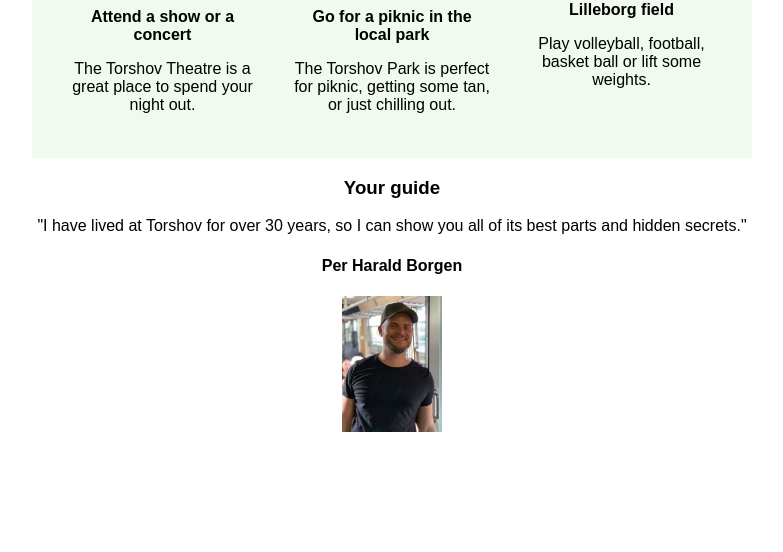
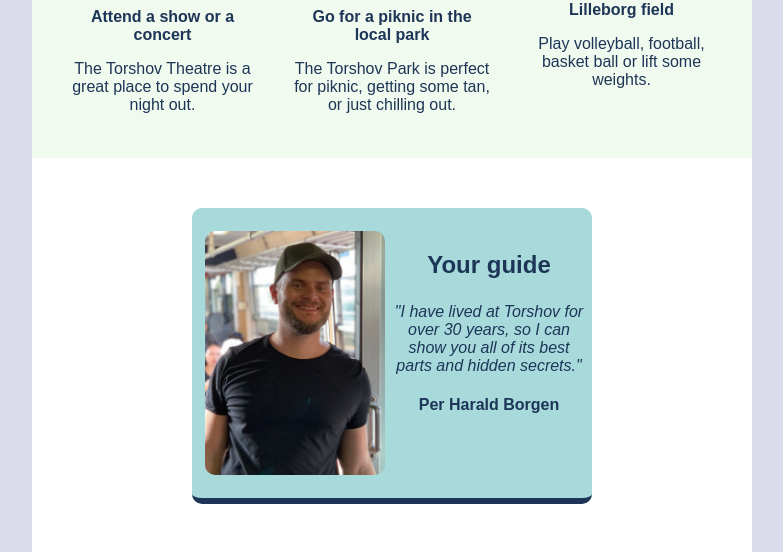
Before and after one commit to kappacodes/Hometown_Homepage, a website built with Vite: page index.html in a window 1280 px wide. Shown: the part 551-1103 px from the top of the page, without its empty margins (248-1031 px from the left). Before the commit the page ends 1068 px from the top, so only its background shows below. Built offline with nearby package versions, Linux system fonts and the light colour scheme.

Commit message:
Project Completed

```diff
--- a/index.html
+++ b/index.html
@@ -16,17 +16,17 @@
             <h3 class="section_title">Top three activities to do at Torshov</h3>
             <div id="activity_details">
                 <div class="activity">
-                    <img class="preview" src="images/theatre.jpg">
+                    <img class="preview" src="images/theatre.jpg" alt="front view of a theatre whit a red facade and white pillars">
                     <p class="caption">Attend a show or a concert</p>
                     <p class="description">The Torshov Theatre is a great place to spend your night out.</p>
                 </div>
                 <div class="activity">
-                    <img class="preview" src="images/park.jpg">
+                    <img class="preview" src="images/park.jpg" alt="view of a park with a pond ind the foreground and green trees and grass in the background">
                     <p class="caption">Go for a piknic in the local park</p>
                     <p class="description">The Torshov Park is perfect for piknic, getting some tan, or just chilling out.</p>
                 </div>
                 <div class="activity">
-                    <img class="preview" src="images/sports.jpg">
+                    <img class="preview" src="images/sports.jpg" alt="beachvolleyball blue, white and yellow on sand, with a blurred net and player in the background">
                     <p class="caption">Play sports at the Lilleborg field</p>
                     <p class="description">Play volleyball, football, basket ball or lift some weights.</p>
                 </div>
@@ -35,10 +35,14 @@
 
         <!-- GUIDE SECTION -->
         <div id="guide" class="section">
-            <h3>Your guide</h3>
-            <p>"I have lived at Torshov for over 30 years, so I can show you all of its best parts and hidden secrets."</p>
-            <h4>Per Harald Borgen</h4>
-            <img src="images/per.jpg">
+            <div id="card">
+                <img id="portrait" src="images/per.jpg" alt="smiling person with an olive hat and a dark blue t-shirt, captured from the waist upwards">
+                <div id="captions">
+                    <h3 class="section_title" id="ur_guide">Your guide</h3>
+                    <p id="personal_info">"I have lived at Torshov for over 30 years, so I can show you all of its best parts and hidden secrets."</p>
+                    <h4>Per Harald Borgen</h4>
+                </div>
+            </div>
         </div>
     </body>
 </html>
--- a/styles.css
+++ b/styles.css
@@ -13,6 +13,8 @@ body {
     padding: 0;
     text-align: center;
     font-family: Arial, Helvetica, sans-serif;
+    color: #1D3557;
+    background-color: #dbdceb;
 }
 
 img {
@@ -80,3 +82,35 @@ img {
 .caption {
     font-weight: bold;
 }
+
+#guide {
+    padding: 50px;
+    background-color: #FFFFFF;
+    width: 620px;
+    height: 294px;
+}
+
+#card {
+    background-color: #A8DADC;
+    width: 388px;
+    margin: 0 auto;
+    display: flex;
+    padding: 16px 6px;
+    border-radius: 10px;
+    border-bottom: 6px solid #1D3557;
+}
+
+#portrait {
+    width: 180px;
+    border-radius: 10px;
+    margin: 7px;
+}
+
+#ur_guide {
+    margin-top: 27px;
+}
+
+#personal_info {
+    font-style: italic;
+    font-size: 16px;
+}
```
